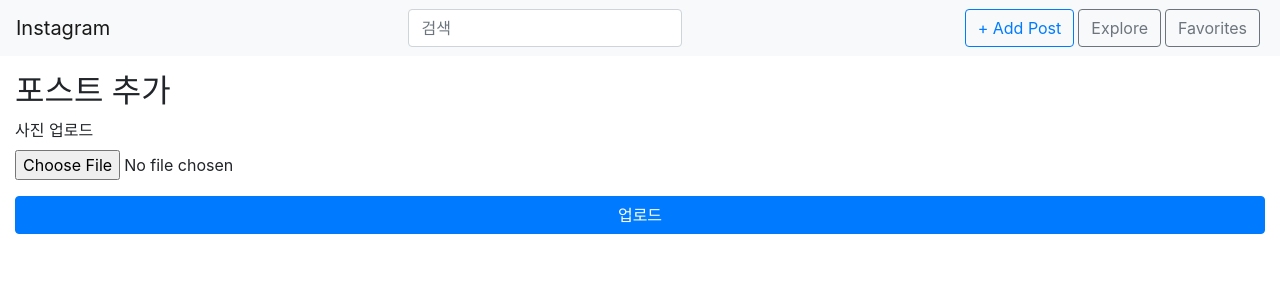
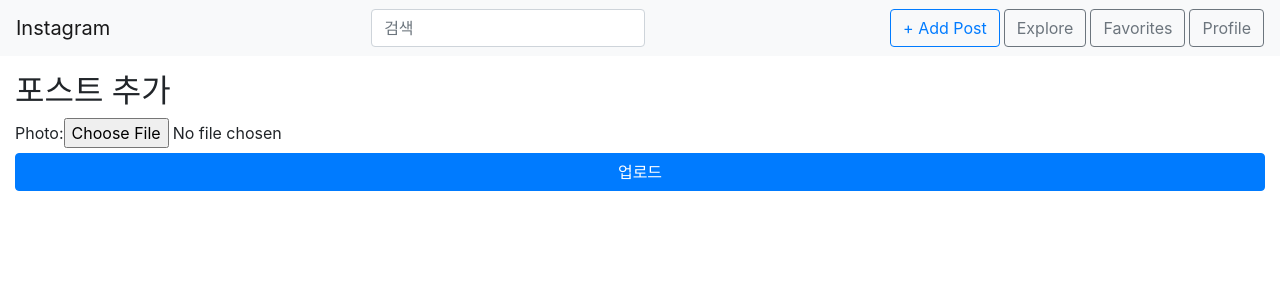
Before and after one commit to Parkdev/instareview, a Django app: page /posts/create/ in a window 1280 px wide. Shown: the top 300 px of the page. Run offline with Django 3.2, Linux system fonts and the light colour scheme; some libraries are stand-ins or nearby versions.

Commit message:
form읠 써서 post create기능 작동

```diff
--- /dev/null
+++ b/app/posts/forms.py
@@ -0,0 +1,5 @@
+from django import forms
+
+
+class PostCreateForm(forms.Form):
+    photo = forms.ImageField()
--- a/app/posts/views.py
+++ b/app/posts/views.py
@@ -1,6 +1,8 @@
-from django.shortcuts import render
+from django.shortcuts import render, redirect
 
 # Create your views here.
+from members.models import User
+from .forms import PostCreateForm
 from .models import Post
 
 
@@ -12,4 +14,16 @@
     return render(request, 'posts/post_list.html', context)
 
 def post_create(request):
-    return render(request, 'posts/post_create.html')
+
+    if request.method == 'POST':
+        post = Post(
+            author=User.objects.first(),
+            photo=request.FILES['photo'])
+        post.save()
+        return redirect('posts:post-list')
+    else:
+        form = PostCreateForm()
+        context = {
+            'form': form,
+        }
+        return render(request, 'posts/post_create.html', context)
--- a/app/templates/base.html
+++ b/app/templates/base.html
@@ -17,7 +17,7 @@
 		<!--네비게이션 바-->
 		<nav class="navbar navbar-expand-lg navbar-light bg-light">
 			<!--좌측 제목-->
-			<a href="#" class="navbar-brand">Instagram</a>
+			<a href="{% url 'posts:post-list' %}" class="navbar-brand">Instagram</a>
 			<!--검색 form-->
 			<form action="#" class="form-inline ml-md-auto">
 				<input type="text" class="form-control" placeholder="검색">
@@ -34,14 +34,14 @@
 				<li class="nav-item mr-sm-1">
 					<a href="#" class="btn btn-outline-secondary">Favorites</a>
 				</li>
-{#				<li class="nav-item">#}
-{#					<a href="#" class="btn btn-outline-secondary">#}
-{#                        Profile#}
+				<li class="nav-item">
+					<a href="#" class="btn btn-outline-secondary">
+                        Profile
 {#                    로그인 한 경우에만 username표시#}
 {#                    {% if user.is_authenticated %}#}
 {#                        ({{ user.username }})#}
 {#                        {% endif %}#}
-{#                    </a>#}
+                    </a>
 {#				</li>#}
 {#                {% if user.is_authenticated %}#}
 {#                <li class="nav-item">#}
--- a/app/templates/posts/post_create.html
+++ b/app/templates/posts/post_create.html
@@ -3,12 +3,17 @@
 {% block content %}
 <div>
 <h2>포스트 추가</h2>
-    <form action="">
-        <div class="form-group">
-            <label for="id-photo">사진 업로드</label>
-            <input type="file" id="id-photo" class="form-control-file">
-        </div>
+    <form action="" enctype="multipart/form-data" method="POST">
+        {% csrf_token %}
+        {{ form }}
         <button class="btn btn-primary btn-block">업로드</button>
     </form>
 </div>
 {% endblock %}
+
+{#enctype이 있어야 파일을 보내고 input에 이름이있어야 데이터를 처리한다#}
+{# <div class="form-group">#}
+{#            <label for="id-photo">사진 첨부</label>#}
+{#            <input type="file" id="id-photo" name="photo" class="form-control-file">#}
+{#        </div>#}
+{#위 기능을 장고의 form기능으로 대체할 수 있다.#}
```
